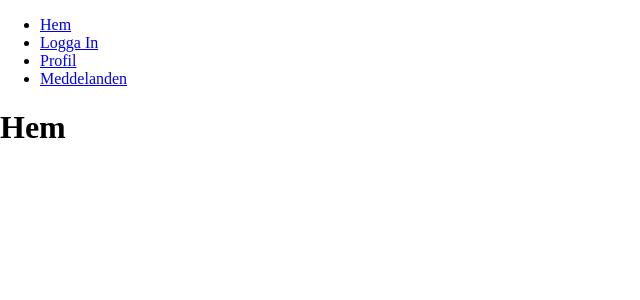
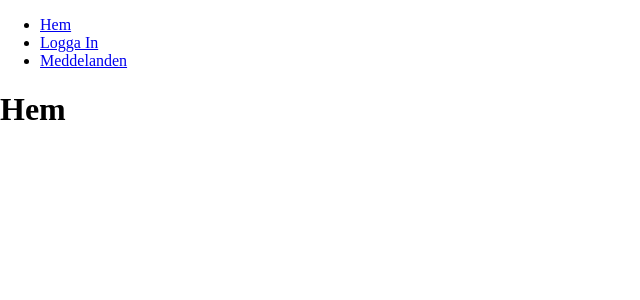
Before and after one commit to MartinEmson/FullstackG3, a React (Create React App) app in the folder frontend/: page / in a window 1280 px wide. Shown: the top 300 px of the page, without its empty margins (0-640 px from the left). Built offline with nearby package versions, Linux system fonts and the light colour scheme.

Commit message:
Removed /profiles from app

```diff
--- a/frontend/src/App.js
+++ b/frontend/src/App.js
@@ -20,9 +20,6 @@ function App() {
                     <Link to={'/login'}>Logga In</Link>
                 </li>
                 <li>
-                    <Link to={'/profile'}>Profil</Link>
-                </li>
-                <li>
                     <Link to={'/messages'}>Meddelanden</Link>
                 </li>
             </ul>
```
